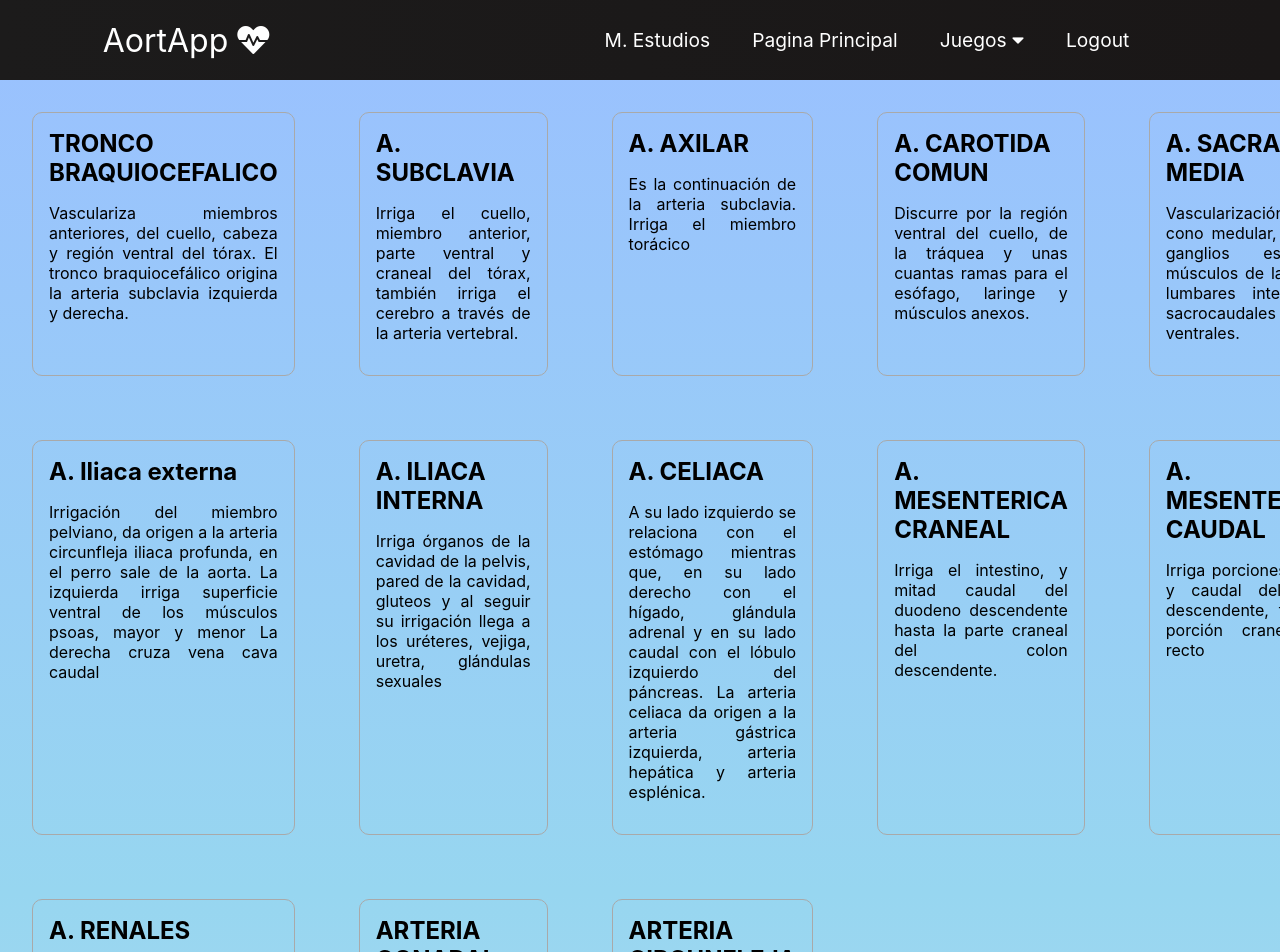
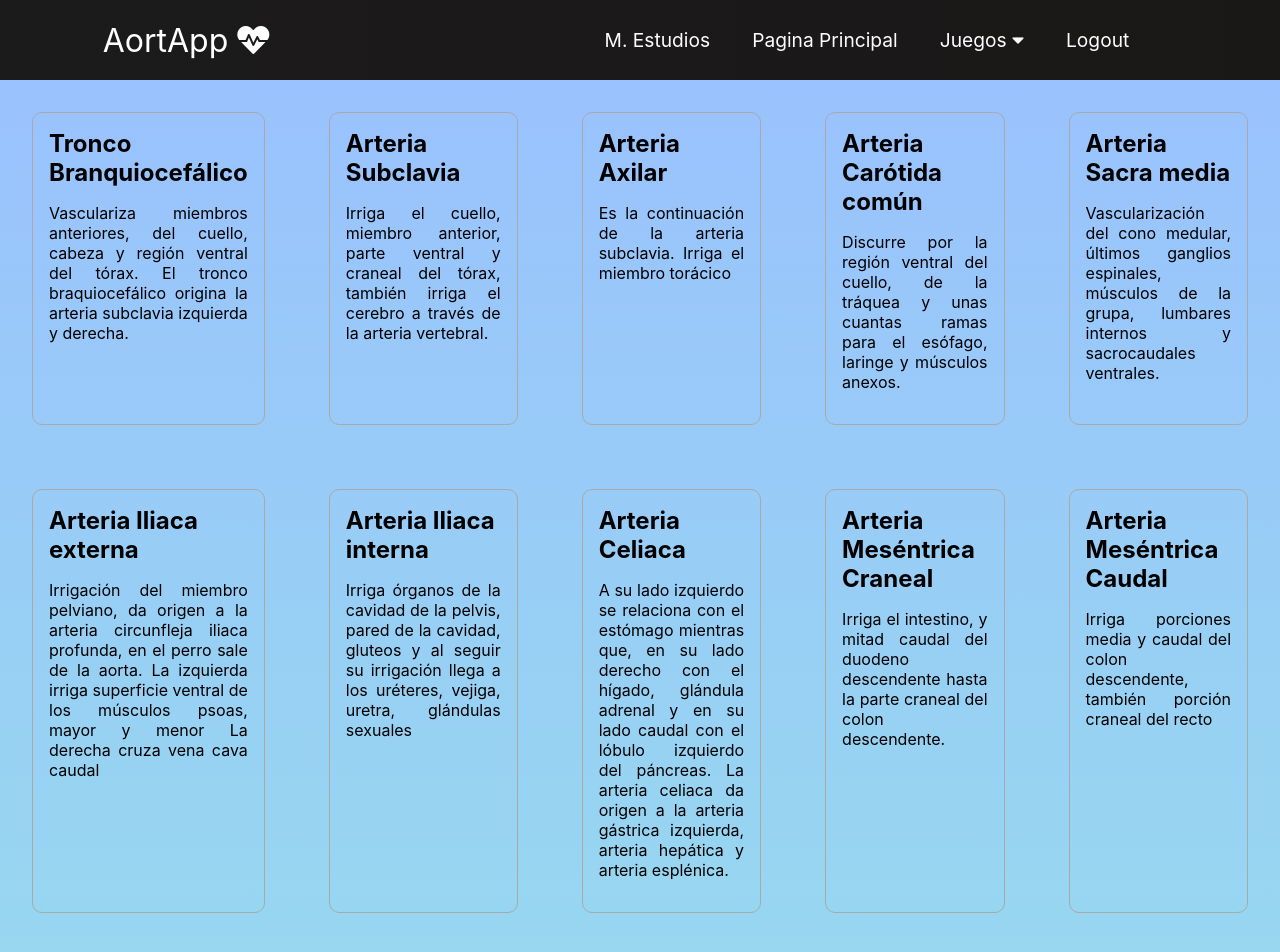
Before and after one commit to jdmejiav/AortApp, a React (Create React App) app: page /mestudios in a window 1280 px wide. Shown: the top 952 px of the page. Built offline with nearby package versions, Linux system fonts and the light colour scheme; no server answers; sample sign-in values are in the browser's storage.

Commit message:
Ortography fixes

```diff
--- a/src/components/juegoarterias.js
+++ b/src/components/juegoarterias.js
@@ -10,7 +10,7 @@ export default class JuegoArterias extends Component {
     this.state = {
       options: [
         { value: 1, label: "Arteria Mesentérica Caudal" },
-        { value: 2, label: "Arteria Sacral Mediana" },
+        { value: 2, label: "Arteria Sacra Mediana" },
         { value: 3, label: "Arteria Iliaca Externa izquierda" },
         { value: 4, label: "Arteria Renal Izquierda" },
         { value: 5, label: "Arteria Meséntrica cranial" },
--- a/src/pages/mestudio.js
+++ b/src/pages/mestudio.js
@@ -22,7 +22,7 @@ export default class MEstudio extends React.Component {
         <div>
           <ul className="list-texts">
             <li className="item-text">
-              <h1 className="tittle">TRONCO BRAQUIOCEFALICO</h1>
+              <h1 className="tittle">Tronco Branquiocefálico</h1>
               <p>
                 Vasculariza miembros anteriores, del cuello, cabeza y región
                 ventral del tórax. El tronco braquiocefálico origina la arteria
@@ -30,7 +30,7 @@ export default class MEstudio extends React.Component {
               </p>
             </li>
             <li className="item-text">
-              <h1 className="tittle">A. SUBCLAVIA</h1>
+              <h1 className="tittle">Arteria Subclavia</h1>
               <p>
                 Irriga el cuello, miembro anterior, parte ventral y craneal del
                 tórax, también irriga el cerebro a través de la arteria
@@ -38,21 +38,21 @@ export default class MEstudio extends React.Component {
               </p>
             </li>
             <li className="item-text">
-              <h1 className="tittle">A. AXILAR</h1>
+              <h1 className="tittle">Arteria Axilar</h1>
               <p>
                 Es la continuación de la arteria subclavia. Irriga el miembro
                 torácico
               </p>
             </li>
             <li className="item-text">
-              <h1 className="tittle">A. CAROTIDA COMUN</h1>
+              <h1 className="tittle">Arteria Carótida común</h1>
               <p>
                 Discurre por la región ventral del cuello, de la tráquea y unas
                 cuantas ramas para el esófago, laringe y músculos anexos.
               </p>
             </li>
             <li className="item-text">
-              <h1 className="tittle">A. SACRA MEDIA </h1>
+              <h1 className="tittle">Arteria Sacra media</h1>
               <p>
                 Vascularización del cono medular, últimos ganglios espinales,
                 músculos de la grupa, lumbares internos y sacrocaudales
@@ -60,7 +60,7 @@ export default class MEstudio extends React.Component {
               </p>
             </li>
             <li className="item-text">
-              <h1 className="tittle">A. Iliaca externa</h1>
+              <h1 className="tittle">Arteria Iliaca externa</h1>
               <p>
                 Irrigación del miembro pelviano, da origen a la arteria
                 circunfleja iliaca profunda, en el perro sale de la aorta. La
@@ -69,7 +69,7 @@ export default class MEstudio extends React.Component {
               </p>
             </li>
             <li className="item-text">
-              <h1 className="tittle">A. ILIACA INTERNA</h1>
+              <h1 className="tittle">Arteria Iliaca interna</h1>
               <p>
                 Irriga órganos de la cavidad de la pelvis, pared de la cavidad,
                 gluteos y al seguir su irrigación llega a los uréteres, vejiga,
@@ -77,7 +77,7 @@ export default class MEstudio extends React.Component {
               </p>
             </li>
             <li className="item-text">
-              <h1 className="tittle">A. CELIACA</h1>
+              <h1 className="tittle">Arteria Celiaca</h1>
               <p>
                 A su lado izquierdo se relaciona con el estómago mientras que,
                 en su lado derecho con el hígado, glándula adrenal y en su lado
@@ -87,21 +87,21 @@ export default class MEstudio extends React.Component {
               </p>
             </li>
             <li className="item-text">
-              <h1 className="tittle">A. MESENTERICA CRANEAL</h1>
+              <h1 className="tittle">Arteria Meséntrica Craneal</h1>
               <p>
                 Irriga el intestino, y mitad caudal del duodeno descendente
                 hasta la parte craneal del colon descendente.
               </p>
             </li>
             <li className="item-text">
-              <h1 className="tittle">A. MESENTERICA CAUDAL</h1>
+              <h1 className="tittle">Arteria Meséntrica Caudal</h1>
               <p>
                 Irriga porciones media y caudal del colon descendente, también
                 porción craneal del recto
               </p>
             </li>
             <li className="item-text">
-              <h1 className="tittle">A. RENALES</h1>
+              <h1 className="tittle">Arteria Renal</h1>
               <p>
                 Irriga los riñones. La arteria renal derecha es mas craneal,
                 dividiéndose en ventral y dorsal.
@@ -109,7 +109,7 @@ export default class MEstudio extends React.Component {
             </li>
 
             <li className="item-text">
-              <h1 className="tittle">ARTERIA GONADAL</h1>
+              <h1 className="tittle">Arteria Gonadal</h1>
               <p>
                 Macho(testiculares): Irriga el epidídimo, cordón espermático,
                 testículo y conducto deferente Hembra(ováricas): irriga el
@@ -119,7 +119,7 @@ export default class MEstudio extends React.Component {
             </li>
 
             <li className="item-text">
-              <h1 className="tittle">ARTERIA CIRCUNFLEJA ILIACA PROFUNDA </h1>
+              <h1 className="tittle">Arteria Circunfleja illiaca profunda</h1>
               <p>
                 Irriga los músculos psoas mayores y menores, transverso
                 abdominal, oblicuo interno del abdomen.
```
